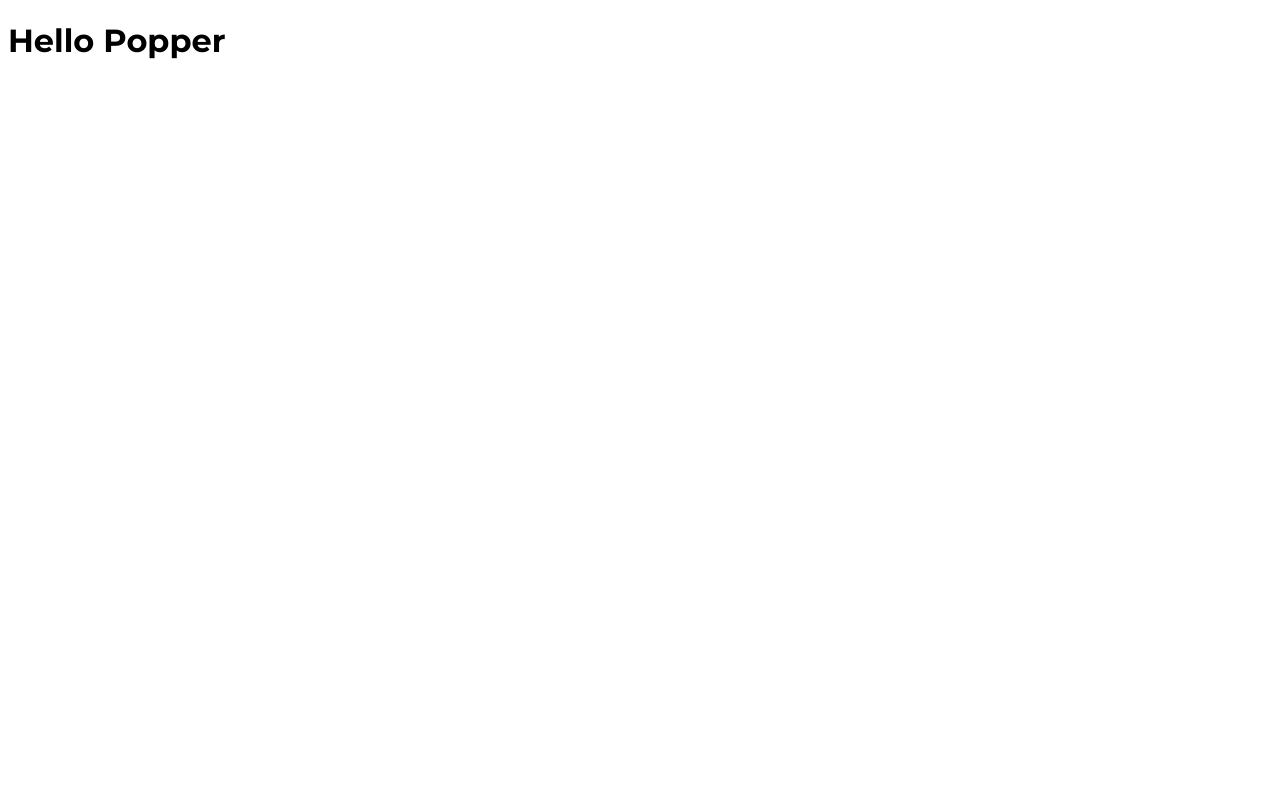
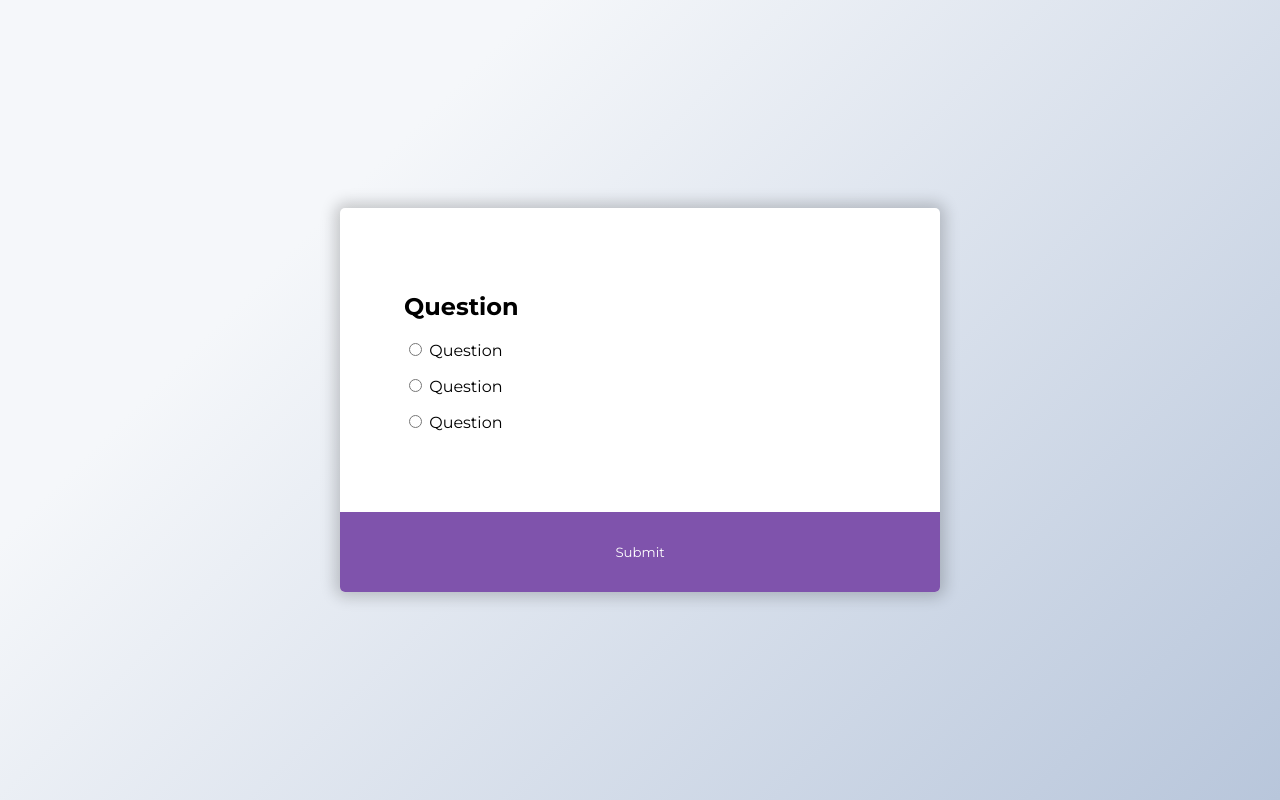
Before and after one commit to maryneminetto/quiz-game, a plain HTML site: page index.html in a window 1280 px wide. Drawn offline with Linux system fonts and the light colour scheme.

Commit message:
setting quiz box

```diff
--- a/index.html
+++ b/index.html
@@ -8,6 +8,29 @@
     <title>Quiz Game</title>
 </head>
 <body>
-    <h1>Hello Popper</h1>
+    <div class="quiz-container">
+        <div class="quiz-header">
+            <h2>Question</h2>
+            <ul>
+                <li>
+                    <input type="radio" name="answer" id="a">
+                    <label for="a">Question</label>
+                </li>
+            </ul>
+            <ul>
+                <li>
+                    <input type="radio" name="answer" id="b">
+                    <label for="b">Question</label>
+                </li>
+            </ul>
+            <ul>
+                <li>
+                    <input type="radio" name="answer" id="c">
+                    <label for="c">Question</label>
+                </li>
+            </ul>
+        </div>
+        <button>Submit</button>
+    </div>
 </body>
 </html>
--- a/index.js
+++ b/index.js
@@ -0,0 +1,37 @@
+const quizDataHtml = [
+    {
+        question: 'What is the doctype for HTML5 document?',
+        a: '<!DOCTYPE HTML5>',
+        b: '<!DOCTYPEHTML>',
+        c: '<!DOCTYPE html PUBLIC "-//W3C//DTD HTML5.0 Strict//EN">',
+        correct: 'b',
+    },
+    {
+        question: 'What is the syntax for declaring the character encoding of the document in UTF-8?',
+        a: '<meta encoding = "text / html; charset = utf-8">',
+        b: '<meta charset = "text / html; UTF-8">',
+        c: '<meta charset = "utf-8">',
+        correct: 'c',
+    },
+    {
+        question: 'What new section tag is used to group content tangential to the main content of the document?',
+        a: '<details>',
+        b: '<sidebar>',
+        c: 'aside',
+        correct: 'c',
+    },
+    {
+        question: 'The new <time> tag is used to tag a structured date. What would be its syntax for April 1, 2012 at 13:37?',
+        a: '<time datetime = "2012-04-01T13: 37: 00Z"> </time>',
+        b: '<time value = "2012-04-01 13:37"> </time>',
+        c: '<time datetime = "04/01/2012 13H37M00S"> </time>',
+        correct: 'a',
+    },
+    {
+        question: 'What is the method of associating a complete caption with an illustration?',
+        a: '<figure> <img src = "image.jpg"> <figcaption> The caption ... </figcaption> </figure>',
+        b: '<figure src = "image.jpg" legend = "# cap1"> </figure> <figcaption id = "cap1"> The legend ... </figcaption>',
+        c: '<figure> <legend> The legend ... </legend> <img src = "image.jpg"> </figure>',
+        correct: 'a'
+    }
+]
--- a/style.css
+++ b/style.css
@@ -4,3 +4,41 @@
   box-sizing: border-box;
   font-family: "Montserrat", sans-serif;
 }
+
+body {
+  background-color: #b8c6db;
+  background-image: linear-gradient(315deg, #b8c6db 0%, #f5f7fa 74%);
+  margin: 0;
+  display: flex;
+  align-items: center;
+  justify-content: center;
+  min-height: 100vh;
+}
+
+.quiz-container {
+  background-color: #fff;
+  border-radius: 5px;
+  box-shadow: 0 0 15px 5px rgba(0, 0, 0, 0.2);
+  width: 600px;
+  max-width: 100%;
+}
+
+.quiz-header {
+  padding: 4rem;
+}
+
+ul {
+  list-style: none;
+  padding: 0;
+}
+
+button {
+  background-color: #7f53ac;
+  border: none;
+  border-radius: 0 0 5px 5px;
+  color: white;
+  display: block;
+  font-family: inherit;
+  width: 100%;
+  padding: 2rem;
+}
```
